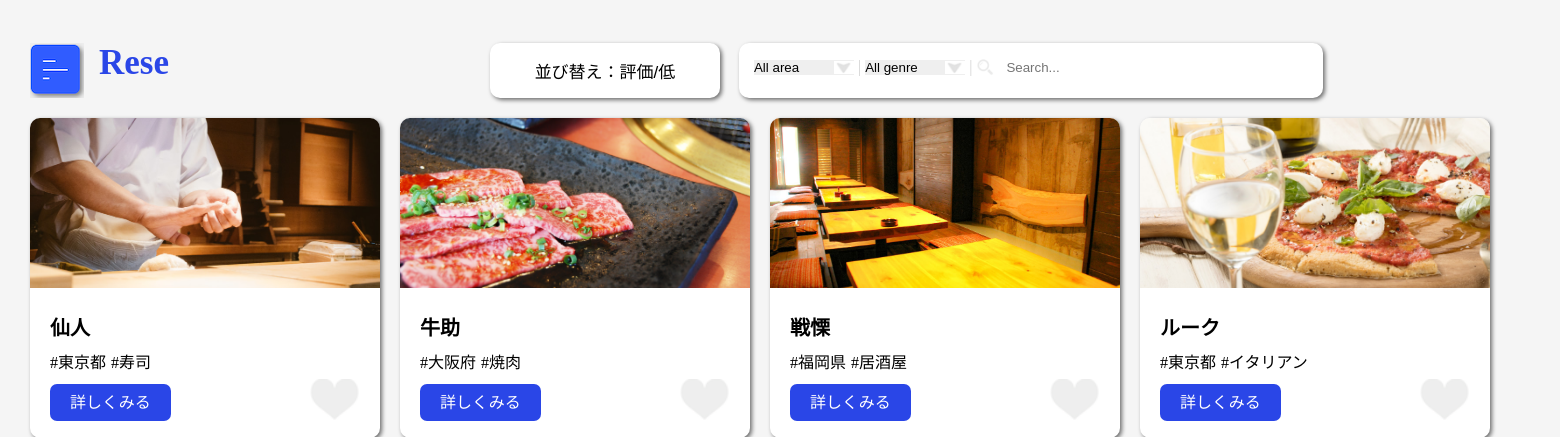
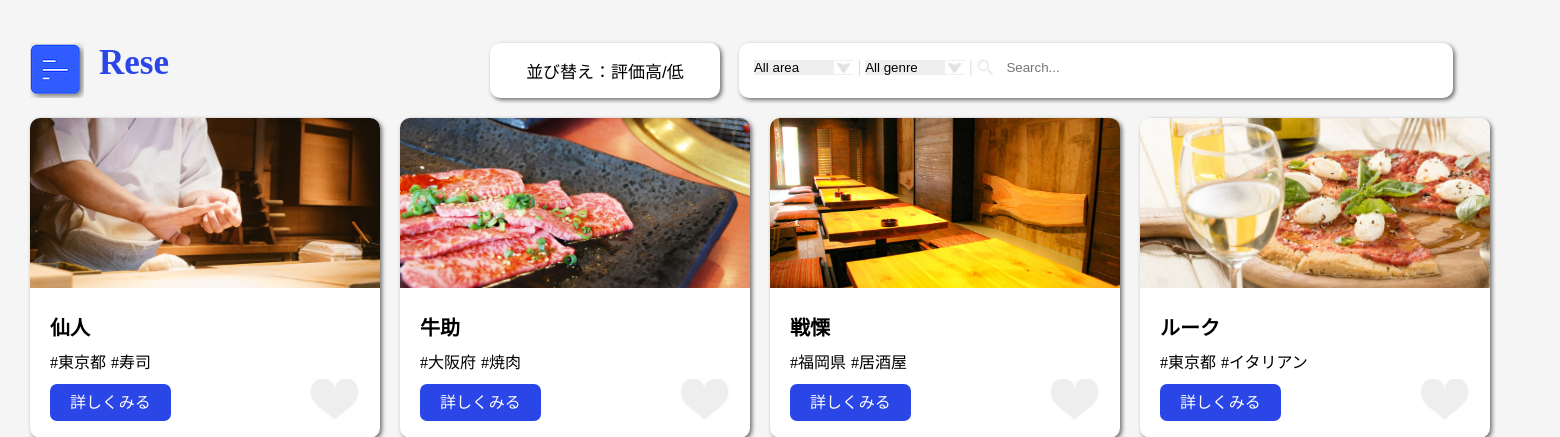
Before and after one commit to skanatsu/20240114_kanatsu_Rese, a Laravel app: page / in a window 1560 px wide. Shown: the top 437 px of the page. Run offline with Laravel 10, Linux system fonts and the light colour scheme; a user stored in the database is signed in; data comes from the database, SQL or seed files in the repository; settings files or empty folders that the repository lacks are supplied.

Commit message:
style: dashboard.cssを微調整

```diff
--- a/public/css/dashboard.css
+++ b/public/css/dashboard.css
@@ -189,7 +189,7 @@ body {
 
 .search__shopname {
     border: none;
-    width: 300px;
+    width: 430px;
     background-image: url("/images/search_shopname.png");
     background-size: 20px;
     background-repeat: no-repeat;
--- a/resources/views/dashboard.blade.php
+++ b/resources/views/dashboard.blade.php
@@ -52,7 +52,7 @@
         @if (Auth::check() && Auth::user()->type == 'general')
 
 <div class="sort">
-    <button class="sort__button" onclick="toggleSelect()">並び替え：評価/低</button>
+    <button class="sort__button" onclick="toggleSelect()">並び替え：評価高/低</button>
 
 
         <select id="sort" size="3" class="sort__select  custom-select" name="sort" onchange="handleSortChange()" style = 'display:none'>
```
